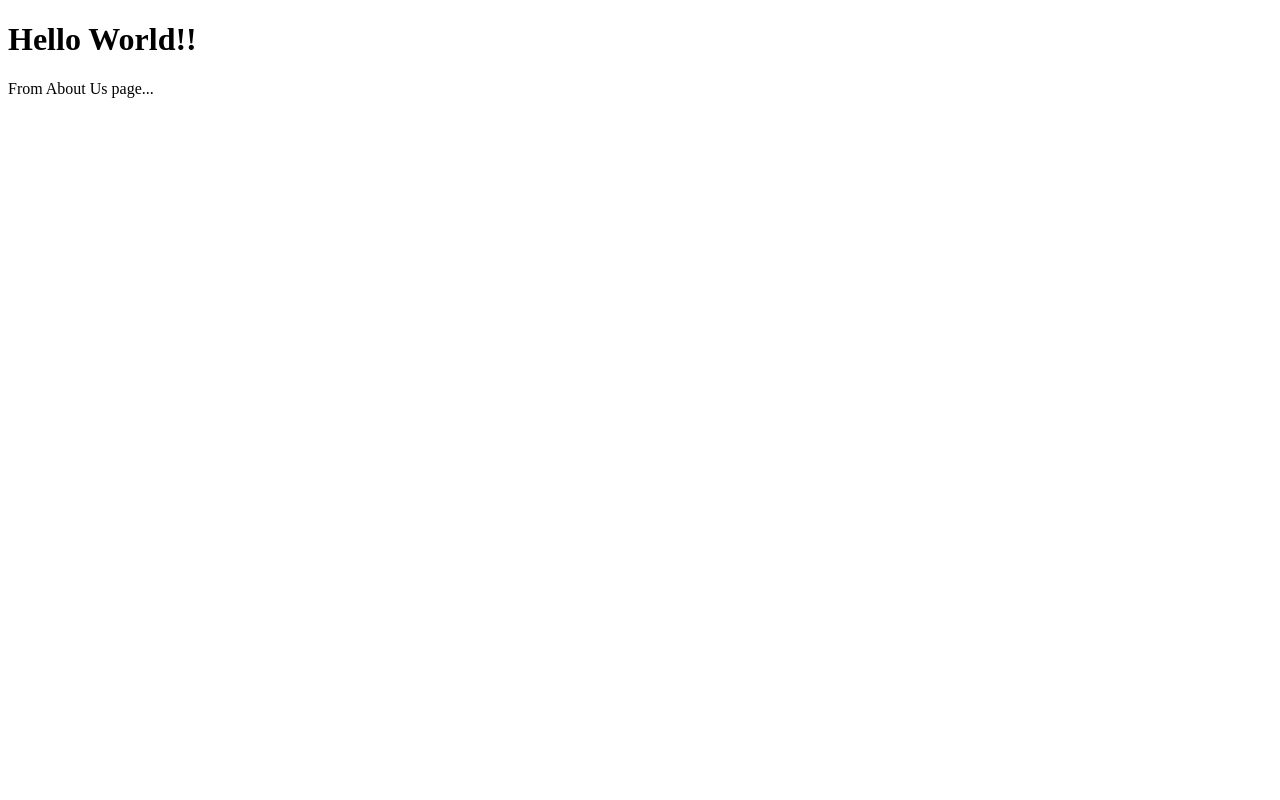
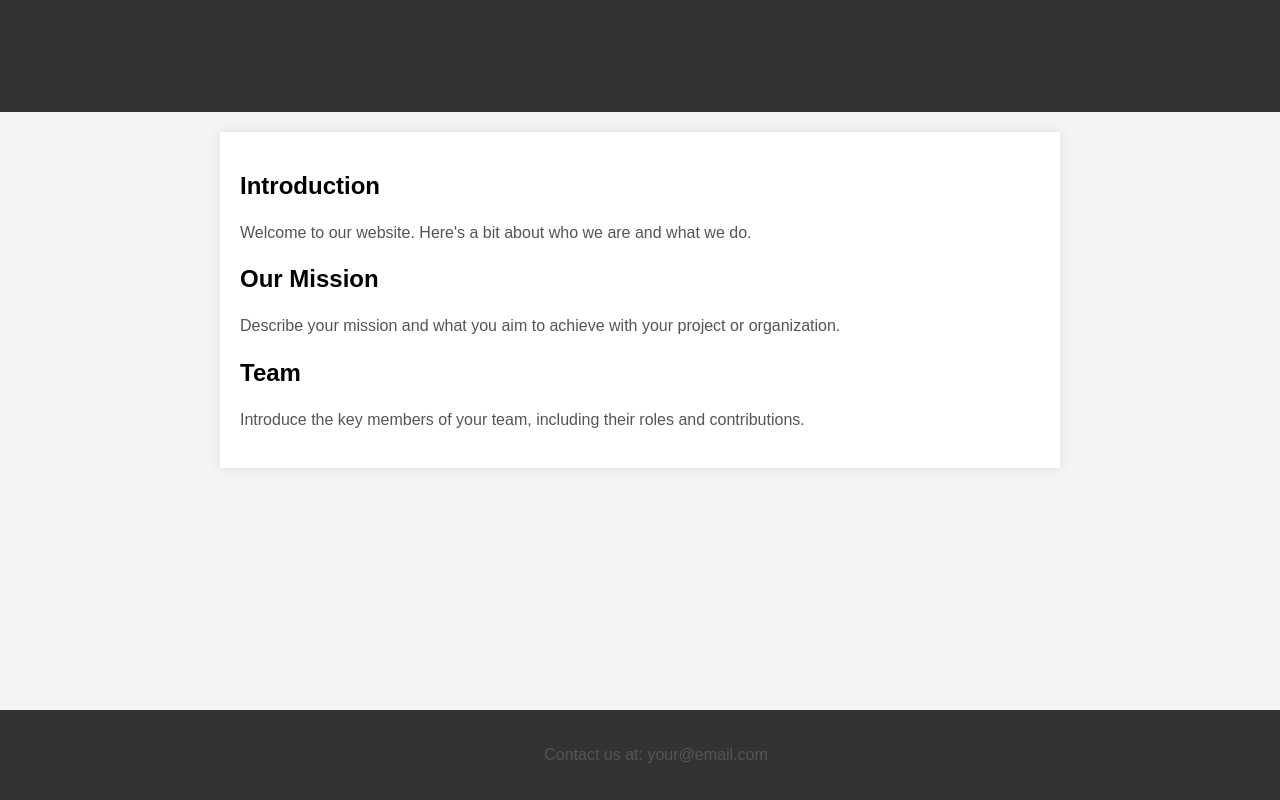
Before and after one commit to binitatiwari123/HTML-Template, a plain HTML site: page about.html in a window 1280 px wide. Drawn offline with Linux system fonts and the light colour scheme.

Commit message:
add style css to about page

```diff
--- a/about.html
+++ b/about.html
@@ -3,10 +3,68 @@
 <head>
     <meta charset="UTF-8">
     <meta name="viewport" content="width=device-width, initial-scale=1.0">
-    <title>About Page</title>
+    <title>About Us</title>
+    <style>
+        body {
+            font-family: Arial, sans-serif;
+            margin: 0;
+            padding: 0;
+            background-color: #f4f4f4;
+        }
+
+        header {
+            background-color: #333;
+            color: #fff;
+            text-align: center;
+            padding: 1em;
+        }
+
+        section {
+            max-width: 800px;
+            margin: 20px auto;
+            padding: 20px;
+            background-color: #fff;
+            box-shadow: 0 0 10px rgba(0, 0, 0, 0.1);
+        }
+
+        h1 {
+            color: #333;
+        }
+
+        p {
+            line-height: 1.6;
+            color: #555;
+        }
+
+        footer {
+            background-color: #333;
+            color: #fff;
+            text-align: center;
+            padding: 1em;
+            position: fixed;
+            bottom: 0;
+            width: 100%;
+        }
+    </style>
 </head>
 <body>
-    <h1>Hello World!!</h1>
-    <p>From About Us page...</p>
+    <header>
+        <h1>About Us</h1>
+    </header>
+
+    <section>
+        <h2>Introduction</h2>
+        <p>Welcome to our website. Here's a bit about who we are and what we do.</p>
+
+        <h2>Our Mission</h2>
+        <p>Describe your mission and what you aim to achieve with your project or organization.</p>
+
+        <h2>Team</h2>
+        <p>Introduce the key members of your team, including their roles and contributions.</p>
+    </section>
+
+    <footer>
+        <p>Contact us at: your@email.com</p>
+    </footer>
 </body>
 </html>
```
Also changed, not shown: style.css (added).
